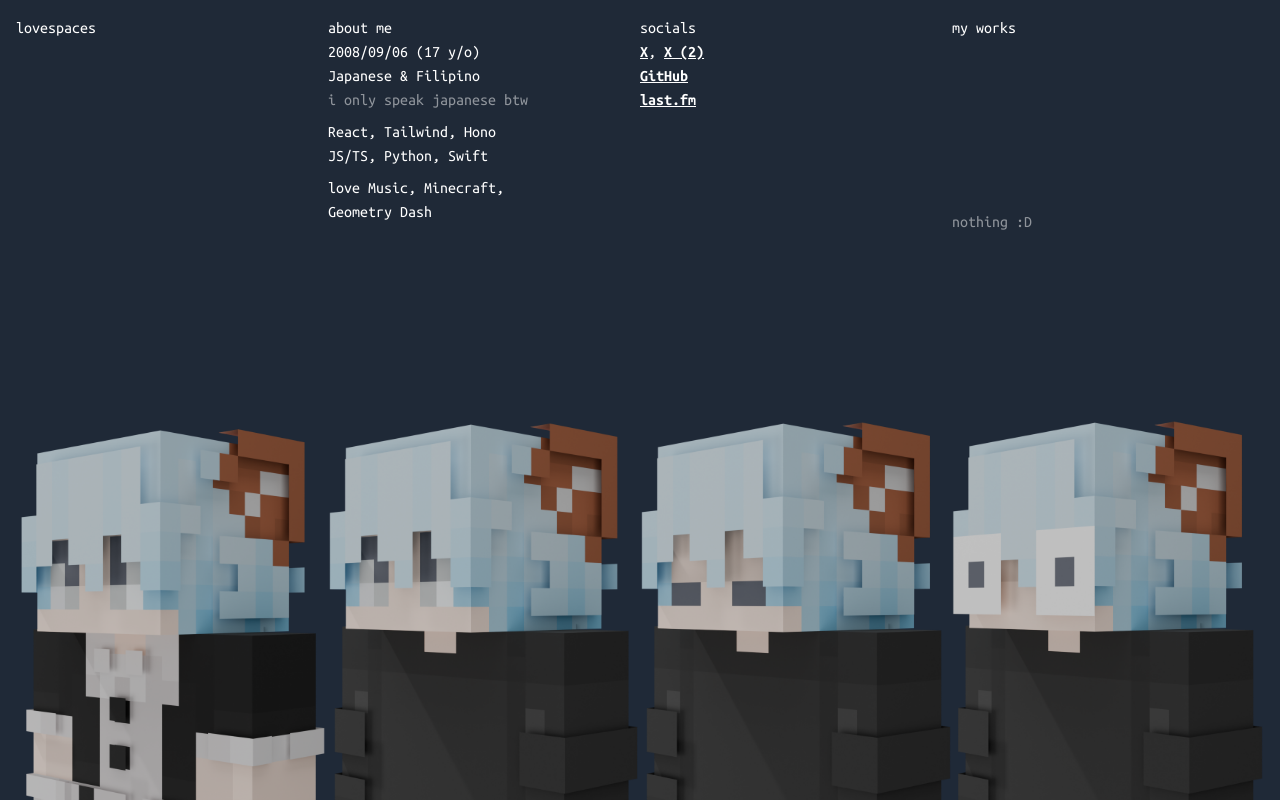
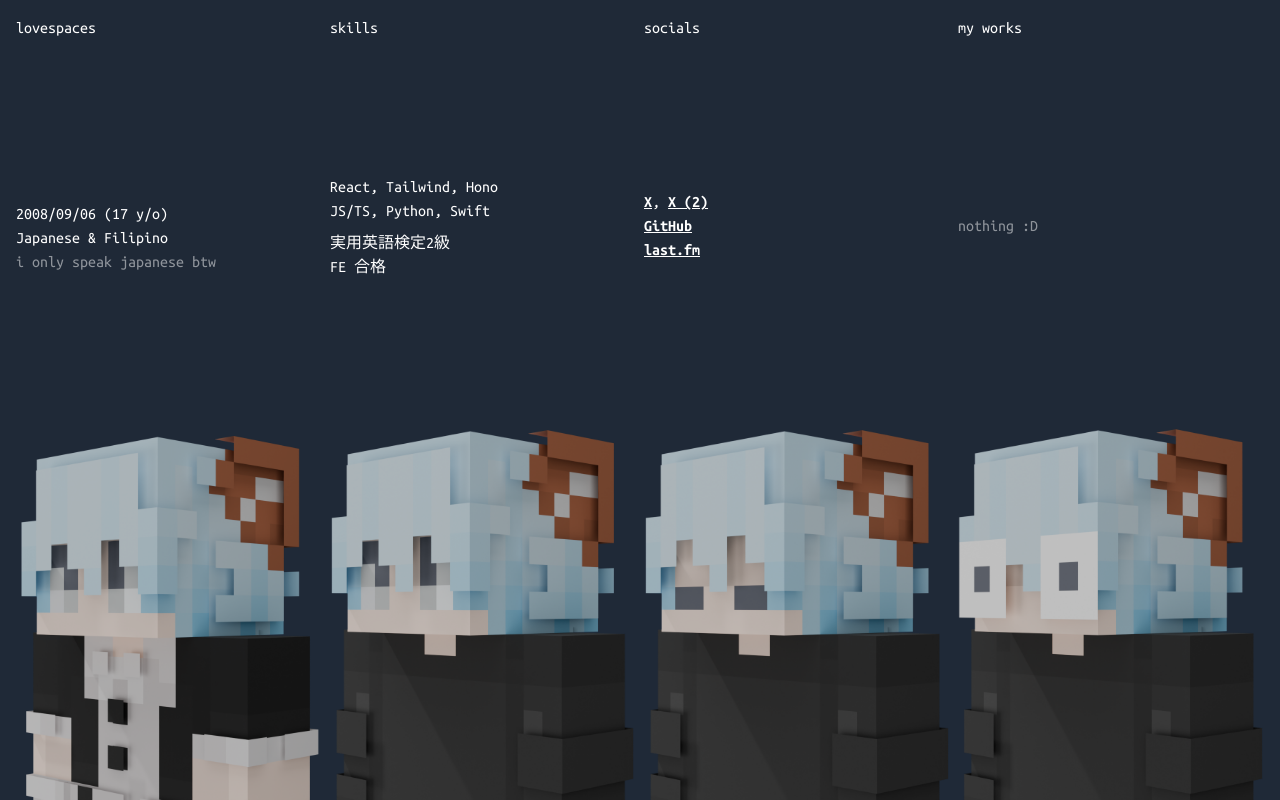
Before and after one commit to lovespaces/lovwy.moe, a React (Vite) app: page / in a window 1280 px wide. Built offline with nearby package versions, Linux system fonts and the light colour scheme.

Commit message:
*unique*

```diff
--- a/src/Page.tsx
+++ b/src/Page.tsx
@@ -1,15 +1,15 @@
-import AboutMe from "./components/aboutme";
 import MyWorks from "./components/myworks";
 import Name from "./components/name";
 import Socials from "./components/socials";
 import maid from "./assets/maid.png";
+import Skills from "./components/skills";
 
 function Page() {
     return (
         <>
-            <div className="overscroll-none text-white font-ubuntu min-h-dvh w-full grid grid-cols-2 md:grid-cols-4 p-4 pb-0">
+            <div className="overscroll-none text-white font-ubuntu min-h-dvh w-full grid grid-cols-2 md:grid-cols-4 p-4 pb-0 gap-2">
                 <Name />
-                <AboutMe />
+                <Skills />
                 <Socials />
                 <MyWorks />
                 <img src={maid} alt="mobile_maid" className="md:hidden object-contain pointer-events-none select-none touch-none col-span-2 self-end" />
--- a/src/components/aboutme.tsx
+++ /dev/null
@@ -1,36 +0,0 @@
-import normal from "../assets/normal.png";
-
-function AboutMe() {
-    const japanDate = new Date().toLocaleString('ja-JP', {
-        timeZone: 'Asia/Tokyo',
-        year: 'numeric',
-        month: '2-digit',
-        day: '2-digit',
-    })
-    const today = new Date(japanDate);
-    const year = today.getFullYear();
-    const month = today.getMonth() + 1;
-    const day = today.getDate();
-
-    let myAge = year - 2008;
-    if (month < 9 || (month == 9 && day < 6)) myAge--;
-
-    return (
-        <>
-            <div className="flex flex-col justify-between h-full">
-                <div>
-                    <p>about me</p>
-                    <p>2008/09/06 ({myAge} y/o)</p>
-                    <p>Japanese & Filipino</p>
-                    <p className="opacity-50">i only speak japanese btw</p>
-                    <p className="mt-2">React, Tailwind, Hono</p>
-                    <p>JS/TS, Python, Swift</p>
-                    <p className="mt-2">love Music, Minecraft, </p>
-                    <p>Geometry Dash</p>
-                </div>
-                <img src={normal} alt="normal_aboutme" className="hidden md:inline object-contain pointer-events-none select-none touch-none" />
-            </div>
-        </>
-    );
-}
-export default AboutMe;
--- a/src/components/myworks.tsx
+++ b/src/components/myworks.tsx
@@ -4,9 +4,11 @@ import surprising from "../assets/surprising.png";
 function MyWorks() {
     return (
         <>
-            <div className="flex flex-col justify-between h-full">
+            <div className="flex flex-col justify-between h-[30lvh] md:h-full">
                 <p>my works</p>
-                <p className="opacity-50 select-none">nothing :D</p>
+                <div className="flex-1 flex flex-col justify-center">
+                    <p className="opacity-50 select-none">nothing :D</p>
+                </div>
                 <img src={surprising} alt="myworks_surprising" className="hidden md:inline object-contain pointer-events-none select-none touch-none" />
             </div>
         </>
--- a/src/components/name.tsx
+++ b/src/components/name.tsx
@@ -1,10 +1,28 @@
 import maid from "../assets/maid.png";
 
 function Name() {
+    const japanDate = new Date().toLocaleString('ja-JP', {
+        timeZone: 'Asia/Tokyo',
+        year: 'numeric',
+        month: '2-digit',
+        day: '2-digit',
+    })
+    const today = new Date(japanDate);
+    const year = today.getFullYear();
+    const month = today.getMonth() + 1;
+    const day = today.getDate();
+
+    let myAge = year - 2008;
+    if (month < 9 || (month == 9 && day < 6)) myAge--;
     return (
         <>
-            <div className="flex flex-col justify-between h-full">
+            <div className="flex flex-col justify-between h-[30lvh] md:h-full">
                 <p>lovespaces</p>
+                <div className="flex-1 flex flex-col justify-center">
+                    <p className="mt-4">2008/09/06 ({myAge} y/o)</p>
+                    <p>Japanese & Filipino</p>
+                    <p className="opacity-50">i only speak japanese btw</p>
+                </div>
                 <img src={maid} alt="maid_name" className="hidden md:inline object-contain pointer-events-none select-none touch-none" />
             </div>
         </>
--- /dev/null
+++ b/src/components/skills.tsx
@@ -0,0 +1,19 @@
+import normal from "../assets/normal.png";
+
+function Skills() {
+    return (
+        <>
+            <div className="flex flex-col justify-between h-[30lvh] md:h-full">
+                <p>skills</p>
+                <div className="flex-1 flex flex-col justify-center">
+                    <p>React, Tailwind, Hono</p>
+                    <p>JS/TS, Python, Swift</p>
+                    <p className="mt-2">実用英語検定2級</p>
+                    <p>FE 合格</p>
+                </div>
+                <img src={normal} alt="normal_aboutme" className="hidden md:inline object-contain pointer-events-none select-none touch-none" />
+            </div>
+        </>
+    );
+}
+export default Skills;
--- a/src/components/socials.tsx
+++ b/src/components/socials.tsx
@@ -3,9 +3,9 @@ import sleeping from "../assets/sleeping.png";
 function Socials() {
     return (
         <>
-            <div className="flex flex-col justify-between h-full">
-                <div>
-                    <p>socials</p>
+            <div className="flex flex-col justify-between h-[30lvh] md:h-full">
+                <p>socials</p>
+                <div className="flex-1 flex flex-col justify-center">
                     <p><a href="https://x.com/lovedspaces" target="_blank" className="underline font-bold">X</a>, <a href="https://x.com/wxxwxxwxxwx" className="underline font-bold">X (2)</a></p>
                     <p><a href="https://github.com/lovespaces" target="_blank" className="underline font-bold">GitHub</a></p>
                     <p><a href="https://last.fm/user/lovespaces" target="_blank" className="underline font-bold">last.fm</a></p>
```
